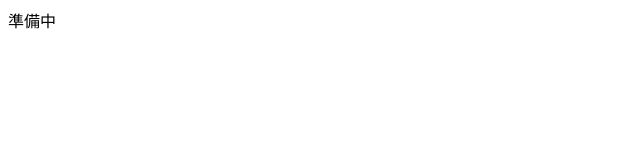
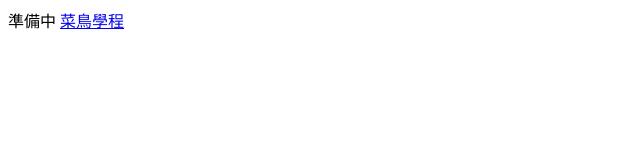
Before and after one commit to MyDearGreatTeacher/MyDearGreatTeacher.github.io, a plain HTML site: page index.html in a window 1280 px wide. Shown: the whole page, without its empty margins (0-640 px from the left). Drawn offline with Linux system fonts and the light colour scheme.

Commit message:
Update index.html

```diff
--- a/index.html
+++ b/index.html
@@ -7,6 +7,8 @@
 
 <body>
 準備中
+
+ <a href="http://www.runoob.com/">菜鳥學程</a>
 </body>
 
 </html>
```
